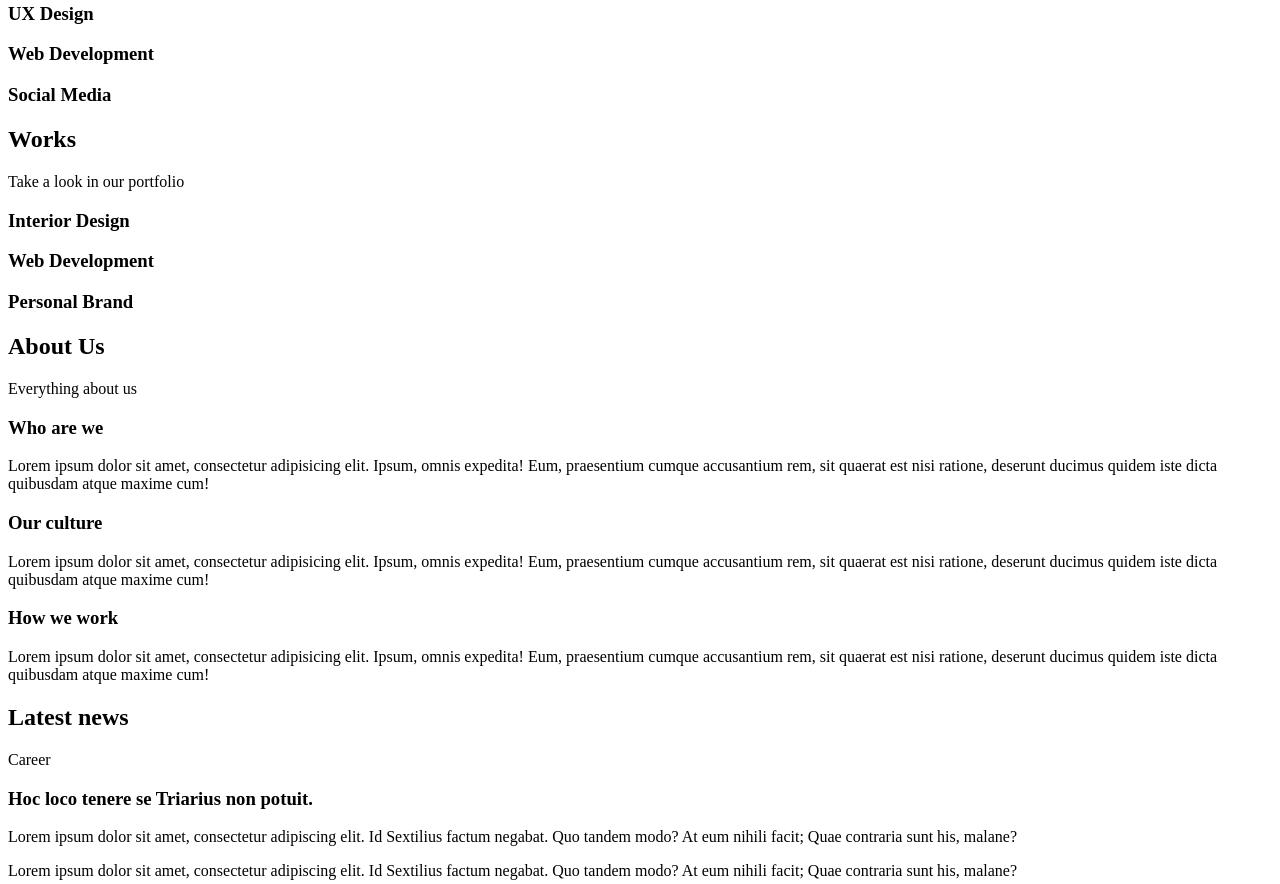
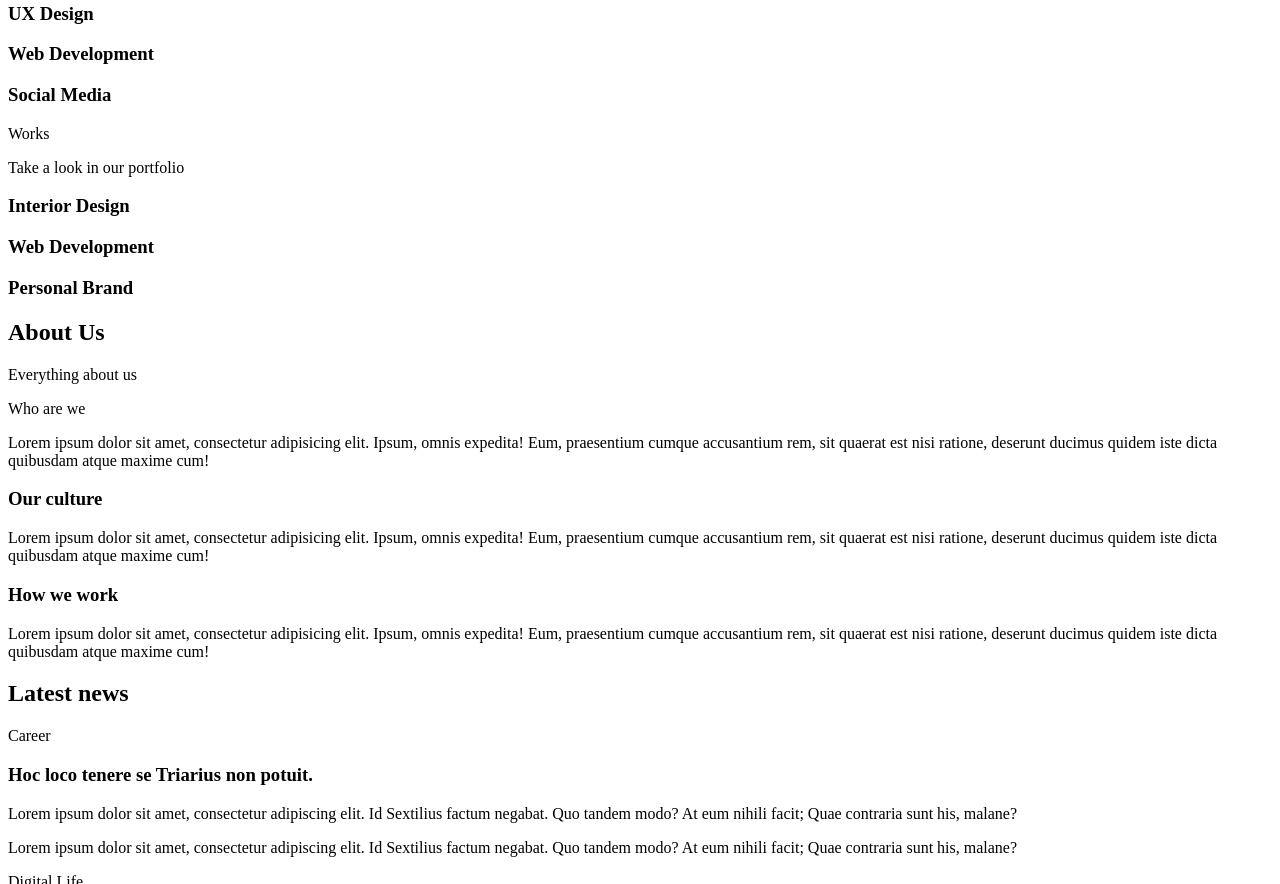
Before and after one commit to F-O-P/holbertonschool-web_front_end, a plain HTML site: page html_advanced/16-index.html in a window 1280 px wide. Shown: the part 356-1240 px from the top of the page. Drawn offline with Linux system fonts and the light colour scheme.

Commit message:
latest news: divs are hard?

```diff
--- a/html_advanced/16-index.html
+++ b/html_advanced/16-index.html
@@ -43,7 +43,7 @@
 
             <section>
                 <div>
-		    <header>
+                    <header
                         <h2>Works</h2>
                         <p>Take a look in our portfolio</p>
                     </header>
@@ -60,7 +60,7 @@
                         <h2>About Us</h2>
                         <p>Everything about us</p>
                     </header>
-		    <div>
+                    <div
                         <h3>Who are we</h3>
                         <p>Lorem ipsum dolor sit amet, consectetur adipisicing elit. Ipsum, omnis expedita! Eum, praesentium cumque accusantium rem, sit quaerat est nisi ratione, deserunt ducimus quidem iste dicta quibusdam atque maxime cum!</p>
                         <h3>Our culture</h3>
@@ -81,17 +81,17 @@
                             <h3>Hoc loco tenere se Triarius non potuit.</h3>
                             <p>Lorem ipsum dolor sit amet, consectetur adipiscing elit. Id Sextilius factum negabat. Quo tandem modo? At eum nihili facit; Quae contraria sunt his, malane?</p>
                         </article>
-                    <p>Lorem ipsum dolor sit amet, consectetur adipiscing elit. Id Sextilius factum negabat. Quo tandem modo? At eum nihili facit; Quae contraria sunt his, malane?</p>
-                    <article>
+                        <p>Lorem ipsum dolor sit amet, consectetur adipiscing elit. Id Sextilius factum negabat. Quo tandem modo? At eum nihili facit; Quae contraria sunt his, malane?</p>
+                        <article>
                             <p>Digital Life</p>
                             <h3>Ut alios omittam, hunc appello, quem ille unum secutus est.</h3>
                             <p>Lorem ipsum dolor sit amet, consectetur adipiscing elit. Tum mihi Piso: Quid ergo? Tum ille: Ain tandem? Non autem hoc: igitur ne illud quidem. Sed quod proximum fuit non vidit. Nos commodius agimus. An nisi populari fama?</p>
-                    </article>
-                    <article>
+                        </article>
+                        <article>
                             <p>Social</p>
                             <h3>Bestiarum vero nullum iudicium puto.</h3>
                             <p>Lorem ipsum dolor sit amet, consectetur adipiscing elit. Non igitur bene. Quid enim est a Chrysippo praetermissum in Stoicis? Pugnant Stoici cum Peripateticis. Prioris generis est docilitas, memoria; Apparet statim, quae sint officia, quae actiones.</p>
-                    </article>
+                        </article>
                     </div>
                 </div>
             </section>
```
